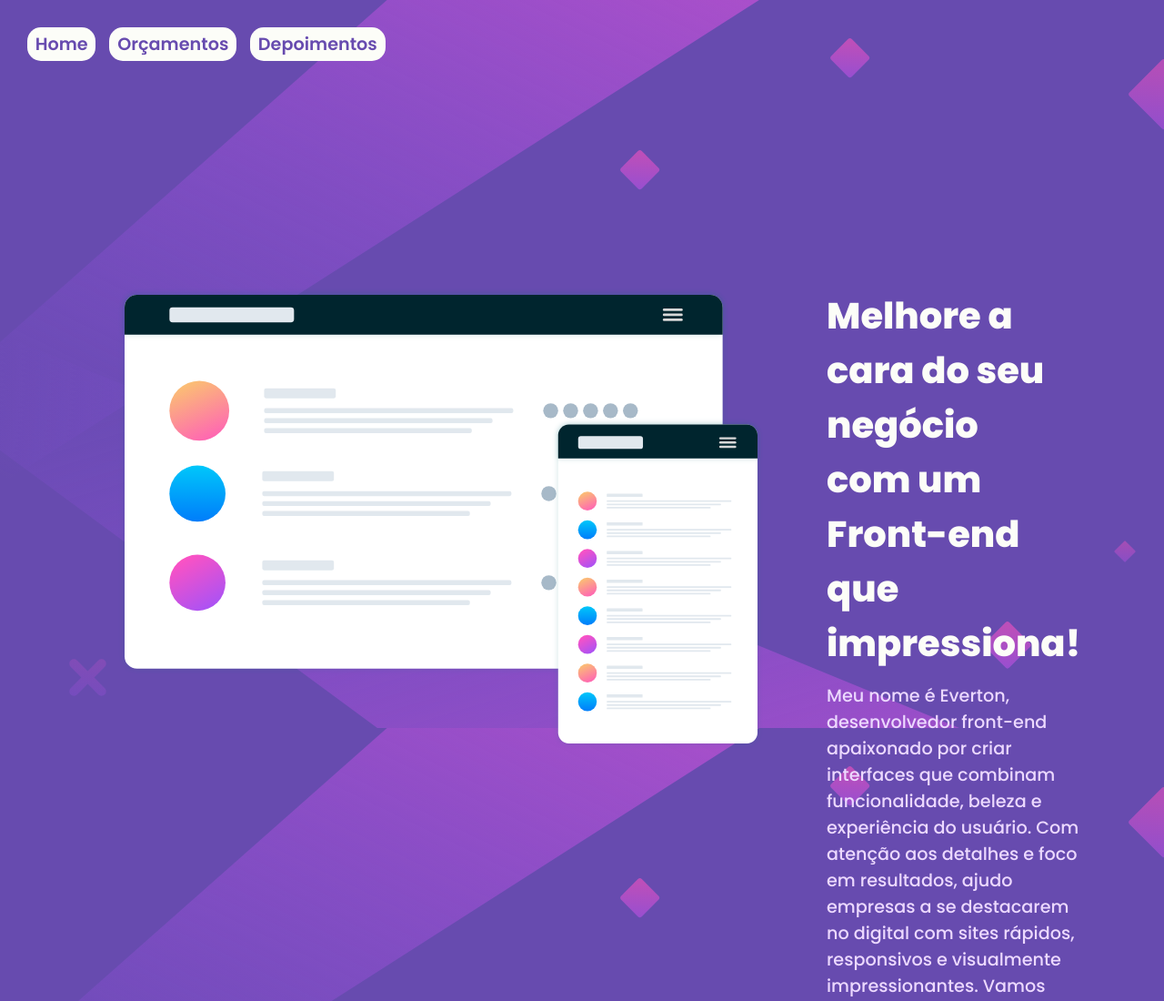
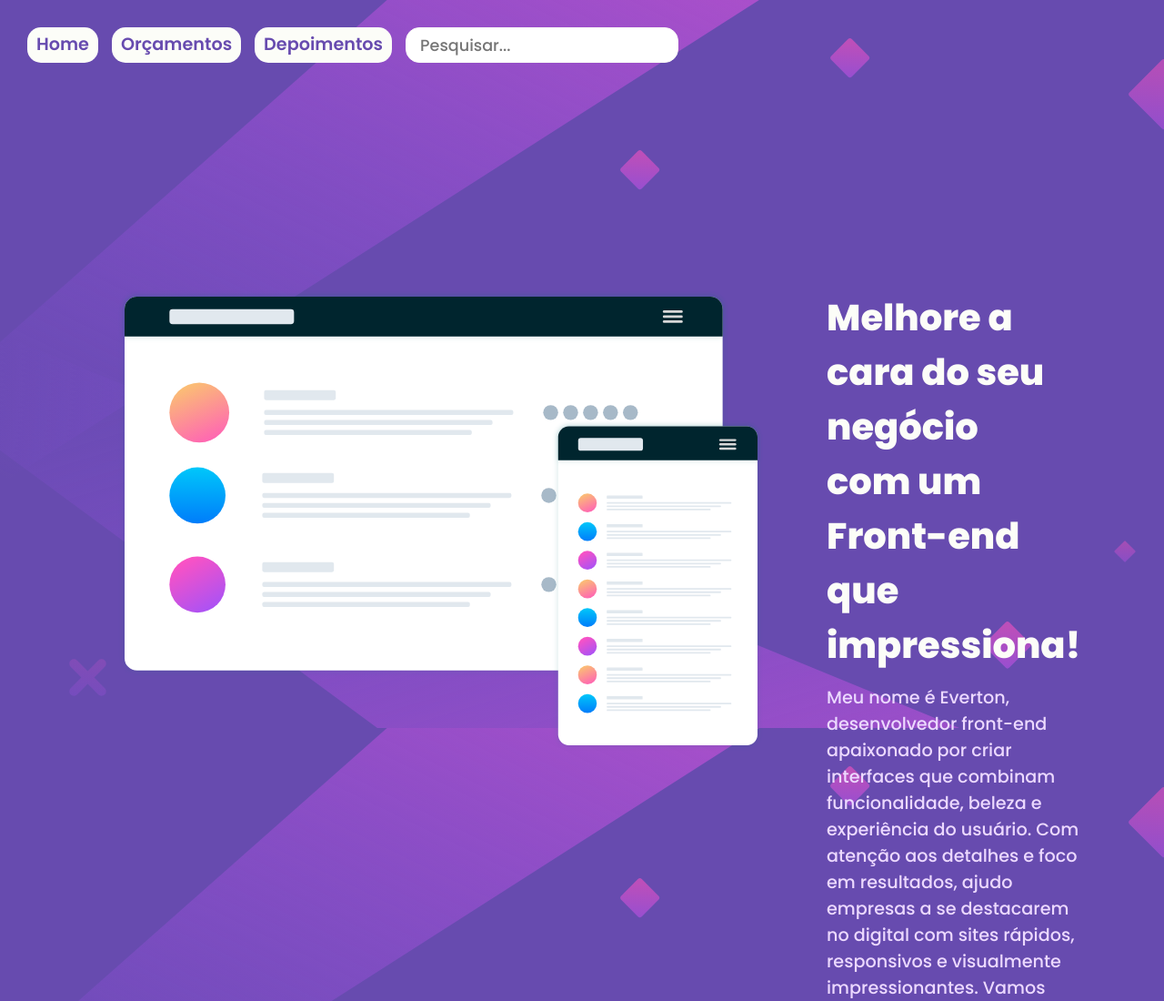
Before and after one commit to evertonmissiagia/basic-portfolio-2, a plain HTML site: page index.html in a window 1280 px wide. Shown: the top 1100 px of the page at 91% size. Drawn offline with Linux system fonts and the light colour scheme.

Commit message:
Adicionando barra de pesquisa

```diff
--- a/index.html
+++ b/index.html
@@ -13,6 +13,9 @@
             <a class="header__nav__item" href="index.html">Home</a>
             <a class="header__nav__item" href="">Orçamentos</a>
             <a class="header__nav__item" href="">Depoimentos</a>
+
+            <input type="search" class="header__barra__pesquisa" placeholder="Pesquisar...">
+
         </nav>
     </header>
 
--- a/styles/style.css
+++ b/styles/style.css
@@ -41,9 +41,21 @@ body {
 
     background-color: var(--cor-principal);
     border-radius: 15px;
-    padding: 0.7%;
+    padding-left: 0.8%;
+    padding-right: 0.8%;
     padding-top: 0.3%;
-    padding-bottom: 0.3%;
+    padding-bottom: 0.5%;
+}
+
+.header__barra__pesquisa {
+    width: 300px;
+    font-size: 1.1em;
+    font-family: var(--fonte);
+    font-weight: 500;
+    border-radius: 15px;
+    color: var(--cor-fundo);
+    border: 1px solid var(--cor-principal);
+    padding-left: 15px;
 }
 
 .header__nav__item:hover {
```
Also changed, not shown: assets/img/burger-menu.png (added).
